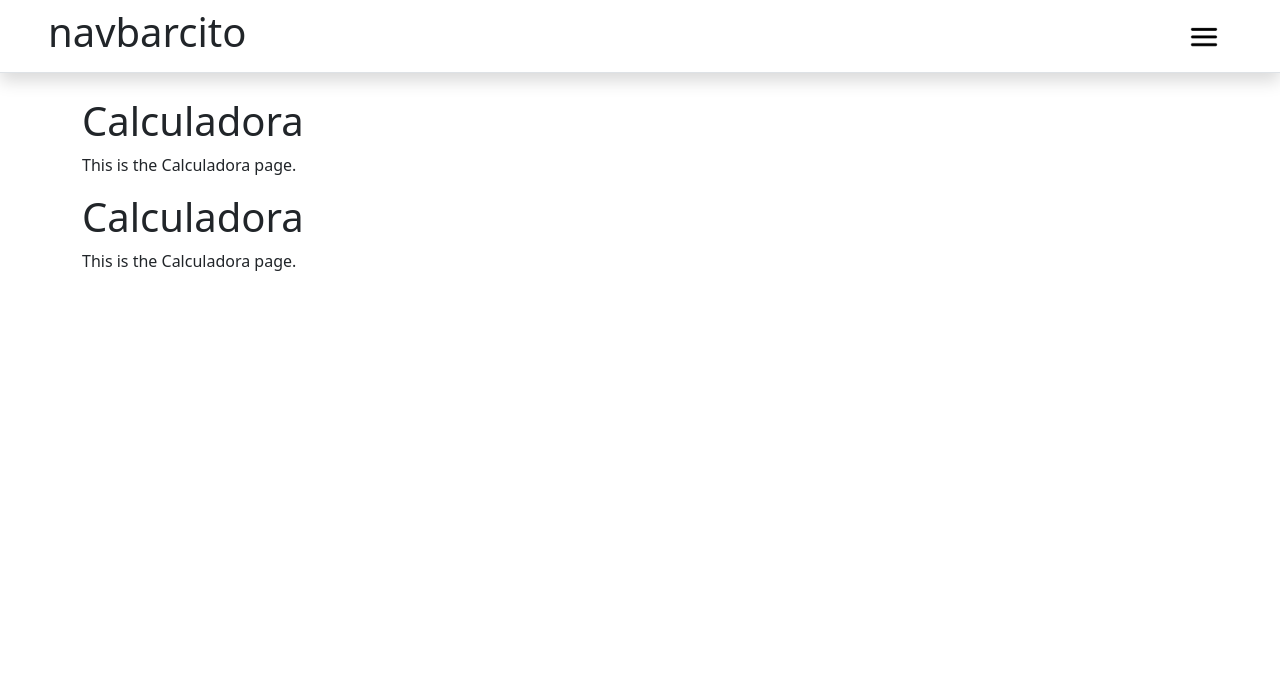
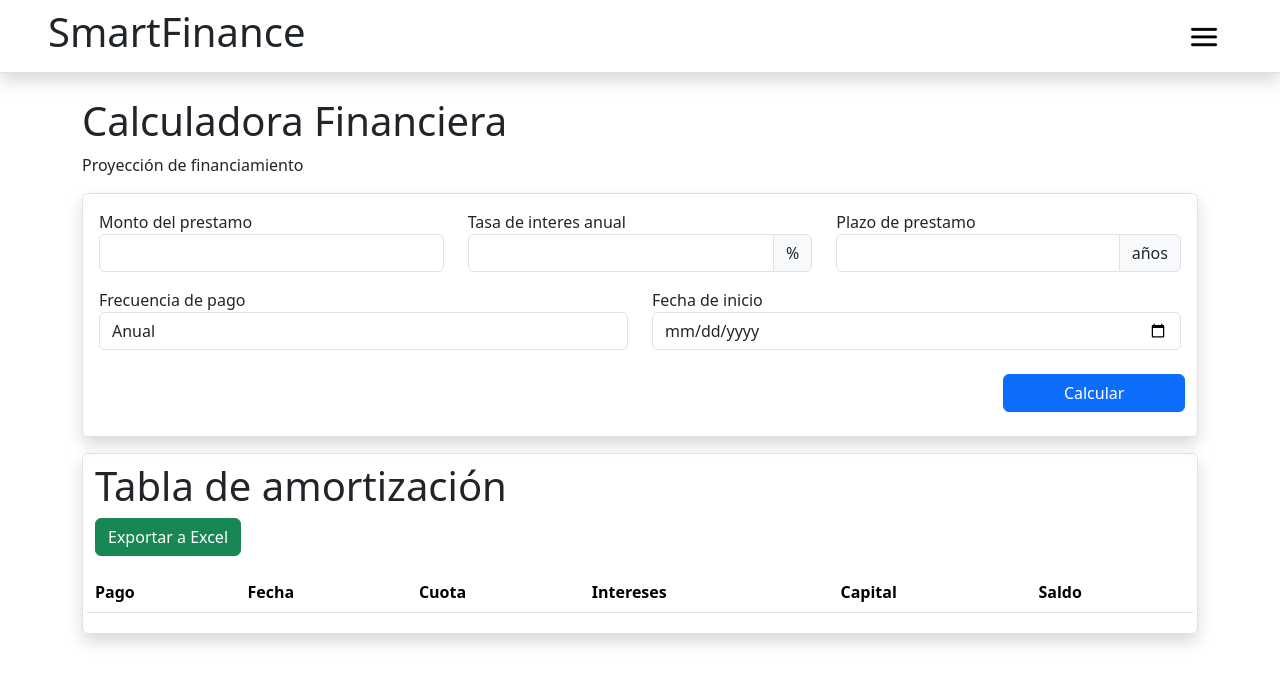
Before and after one commit to Yyauw/SmartFinance, a React (Vite) app: page /calculadora in a window 1280 px wide. Shown: the top 684 px of the page. Built offline with nearby package versions, Linux system fonts and the light colour scheme.

Commit message:
Calculadora financiera terminada

```diff
--- a/package.json
+++ b/package.json
@@ -14,7 +14,8 @@
     "react": "^18.3.1",
     "react-bootstrap": "^2.10.4",
     "react-dom": "^18.3.1",
-    "react-router-dom": "^6.24.1"
+    "react-router-dom": "^6.24.1",
+    "xlsx": "^0.18.5"
   },
   "devDependencies": {
     "@types/react": "^18.3.3",
--- a/src/components/Navbar.jsx
+++ b/src/components/Navbar.jsx
@@ -9,6 +9,7 @@ function Navbar() {
   const handleClose = () => setShow(false);
   const handleShow = () => setShow(true);
 
+  //aqui agregas la ruta y el icono de cada boton de navegacion
   const navRoutes = [
     {
       path: "/",
@@ -22,11 +23,12 @@ function Navbar() {
     },
   ];
 
+  //No es necesario modificar nada de aqui en adelante
   return (
     <>
       <nav className="d-flex shadow justify-content-between px-5 py-2 border-bottom mb-4">
-        <h1>navbarcito</h1>
-        <div className="p-1" onClick={handleShow}>
+        <h1>SmartFinance</h1>
+        <div className="p-1 hambugerbtn rounded" onClick={handleShow}>
           <img src={HamburgerIcon} className="icon " alt="Hamburger Icon" />
         </div>
       </nav>
--- a/src/components/calculadora/CalculadoraForm.jsx
+++ b/src/components/calculadora/CalculadoraForm.jsx
@@ -1,8 +1,108 @@
-export default function CalculadoraForm() {
+import { useState } from "react";
+
+export default function CalculadoraForm({ calcularFinanciamiento }) {
+  const [datos, setDatos] = useState({
+    monto: "",
+    interes: "",
+    plazo: "",
+    frecuencia: 1,
+    fechaInicio: "",
+  });
+
+  const handleInputChange = (event) => {
+    setDatos({
+      ...datos,
+      [event.target.name]: event.target.value,
+    });
+  };
+
+  const submitHandler = (event) => {
+    event.preventDefault();
+    calcularFinanciamiento(datos);
+  };
+
   return (
-    <div>
-      <h1>Calculadora</h1>
-      <p>This is the Calculadora page.</p>
-    </div>
+    <form onSubmit={submitHandler} className="border shadow rounded p-3">
+      <section className="row">
+        <div className="mb-3 col-4">
+          <label htmlFor="form-label">Monto del prestamo</label>
+          <input
+            type="number"
+            min="0"
+            className="form-control"
+            name="monto"
+            value={datos.monto}
+            onChange={handleInputChange}
+            required
+          />
+        </div>
+        <div className="mb-3 col-4">
+          <label htmlFor="form-label">Tasa de interes anual</label>
+          <div className="input-group">
+            <input
+              type="number"
+              min="0"
+              step=".01"
+              className="form-control"
+              name="interes"
+              value={datos.interes}
+              onChange={handleInputChange}
+              required
+            />
+            <span className="input-group-text" id="basic-addon2">
+              %
+            </span>
+          </div>
+        </div>
+        <div className="mb-3 col-4">
+          <label htmlFor="form-label">Plazo de prestamo</label>
+          <div className="input-group">
+            <input
+              type="number"
+              min="0"
+              className="form-control"
+              name="plazo"
+              value={datos.plazo}
+              onChange={handleInputChange}
+              required
+            />
+            <span className="input-group-text" id="basic-addon2">
+              años
+            </span>
+          </div>
+        </div>
+      </section>
+      <section className="row">
+        <div className="mb-3 col-6">
+          <label htmlFor="form-label">Frecuencia de pago</label>
+          <select
+            name="frecuencia"
+            id=""
+            className="form-control"
+            onChange={handleInputChange}
+            required
+          >
+            <option value="1">Anual</option>
+            <option value="4">Trimestral</option>
+            <option value="12">Mensual</option>
+          </select>
+        </div>
+        <div className="mb-3 col-6">
+          <label htmlFor="form-label">Fecha de inicio</label>
+          <input
+            type="date"
+            className="form-control"
+            name="fechaInicio"
+            value={datos.fecha}
+            onChange={handleInputChange}
+            required
+          />
+        </div>
+      </section>
+      <div className="row p-2">
+        <div className="col-10"></div>
+        <button className="btn btn-primary col-2">Calcular</button>
+      </div>
+    </form>
   );
 }
--- /dev/null
+++ b/src/components/calculadora/ExportarExcelButton.jsx
@@ -0,0 +1,18 @@
+import React from "react";
+import { utils, writeFile } from "xlsx";
+
+export default function ExportarExcelButton() {
+  const exportarExcel = () => {
+    const table = document.getElementById("tablaAmortizacion");
+    const wb = utils.table_to_book(table, { sheet: "Sheet1" });
+    writeFile(wb, "tabla_amortizacion.xlsx");
+  };
+
+  return (
+    <div className="mb-3">
+      <button onClick={exportarExcel} className="btn btn-success">
+        Exportar a Excel
+      </button>
+    </div>
+  );
+}
--- /dev/null
+++ b/src/components/calculadora/TablaAmortizacion.jsx
@@ -0,0 +1,37 @@
+import ExportarExcelButton from "./ExportarExcelButton";
+
+export default function TablaAmortizacion({ amortizacion }) {
+  return (
+    <section className="border shadow my-3 rounded p-1" id="tablaAmortizacion">
+      <div className="ps-2">
+        <h1 className="mb-2 mt-1">Tabla de amortización</h1>
+        <ExportarExcelButton />
+      </div>
+
+      <table className="table table-striped ">
+        <thead>
+          <tr>
+            <th>Pago</th>
+            <th>Fecha</th>
+            <th>Cuota</th>
+            <th>Intereses</th>
+            <th>Capital</th>
+            <th>Saldo</th>
+          </tr>
+        </thead>
+        <tbody>
+          {amortizacion.map((fila, index) => (
+            <tr key={index}>
+              <td>{index + 1}</td>
+              <td>{fila.fecha}</td>
+              <td>{fila.cuota.toFixed(2)}</td>
+              <td>{fila.intereses.toFixed(2)}</td>
+              <td>{fila.capital.toFixed(2)}</td>
+              <td>{fila.saldo.toFixed(2)}</td>
+            </tr>
+          ))}
+        </tbody>
+      </table>
+    </section>
+  );
+}
--- a/src/index.css
+++ b/src/index.css
@@ -5,3 +5,8 @@
 .navbtn:hover {
   background-color: #1a2342;
 }
+
+.hambugerbtn:hover {
+  cursor: pointer;
+  background-color: #1a234234;
+}
--- a/src/pages/Calculadora.jsx
+++ b/src/pages/Calculadora.jsx
@@ -1,11 +1,52 @@
+import TablaAmortizacion from "../components/calculadora/TablaAmortizacion";
 import CalculadoraForm from "../components/calculadora/CalculadoraForm";
+import { useState } from "react";
+
+const crearTablaAmortizacion = (datos) => {
+  const { monto, interes, plazo, frecuencia, fechaInicio } = datos;
+  // Cálculo del número total de periodos de pago
+  const periodos = plazo * frecuencia;
+  // Cálculo de la tasa de interés por periodo
+  const tasa = interes / 100 / frecuencia;
+  // Cálculo de la cuota fija mensual
+  const cuota = monto * (tasa / (1 - Math.pow(1 + tasa, -periodos)));
+  const amortizacion = [];
+  let saldo = monto;
+  let fecha = new Date(fechaInicio);
+
+  // Bucle para calcular cada fila de la tabla de amortización
+  for (let i = 0; i < periodos; i++) {
+    const intereses = saldo * tasa;
+    const capital = cuota - intereses;
+
+    saldo -= capital;
+    amortizacion.push({
+      fecha: fecha.toLocaleDateString("en-GB"),
+      cuota,
+      intereses,
+      capital,
+      saldo,
+    });
+    fecha.setMonth(fecha.getMonth() + 1 * (12 / frecuencia));
+  }
+  return amortizacion;
+};
 
 export default function Calculadora() {
+  const [amortizacion, setAmortizacion] = useState([]);
+
+  const calcularFinanciamiento = (datos) => {
+    console.log(datos);
+    const tablaAmortizacion = crearTablaAmortizacion(datos);
+    setAmortizacion(tablaAmortizacion);
+  };
+
   return (
     <div className="container">
-      <h1>Calculadora</h1>
-      <p>This is the Calculadora page.</p>
-      <CalculadoraForm />
+      <h1>Calculadora Financiera</h1>
+      <p>Proyección de financiamiento </p>
+      <CalculadoraForm calcularFinanciamiento={calcularFinanciamiento} />
+      <TablaAmortizacion amortizacion={amortizacion} />
     </div>
   );
 }
```
Also changed, not shown: src/components/calculadora/CalculadoraTable.jsx (deleted), 1 other file (tests, documents, lock files or other folders).
